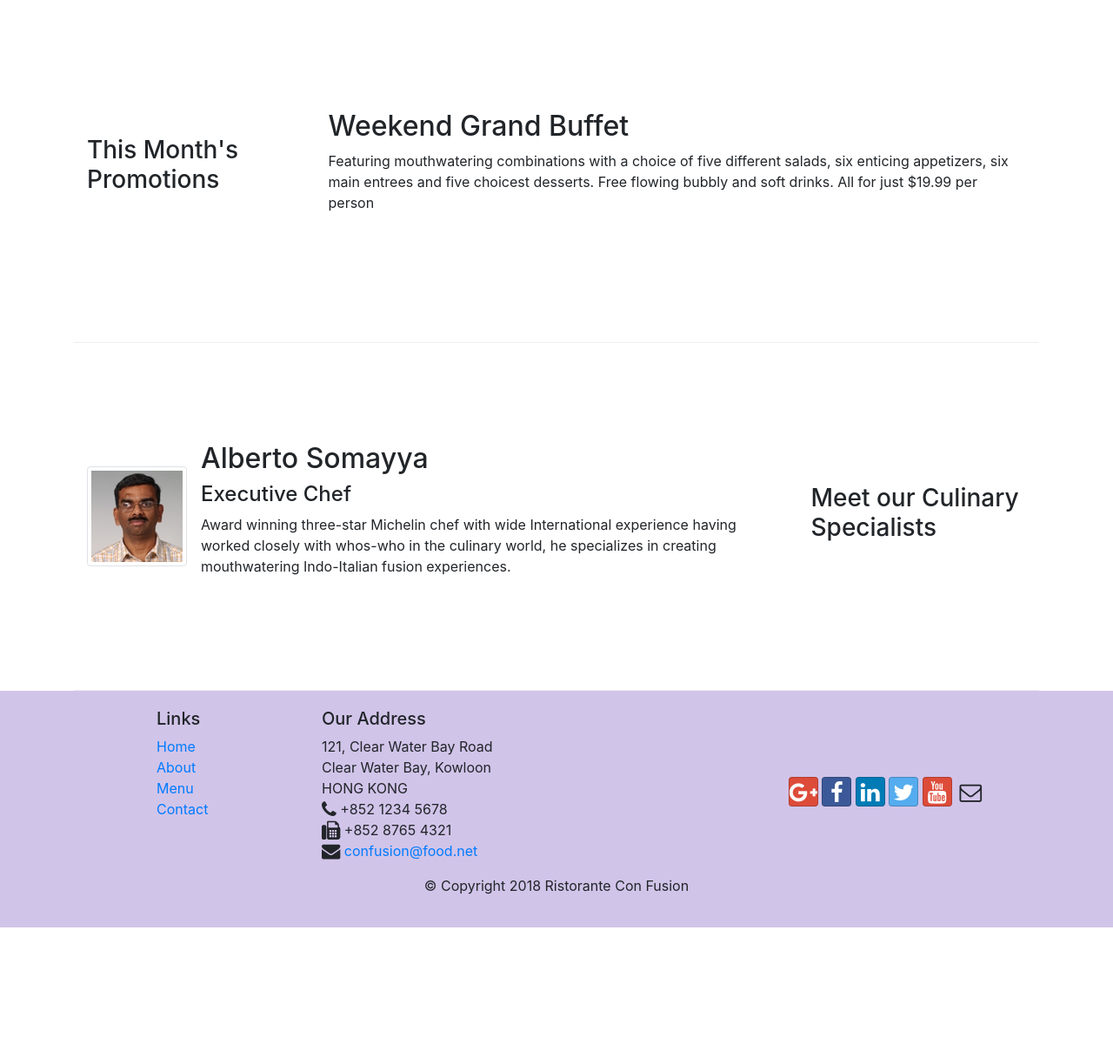
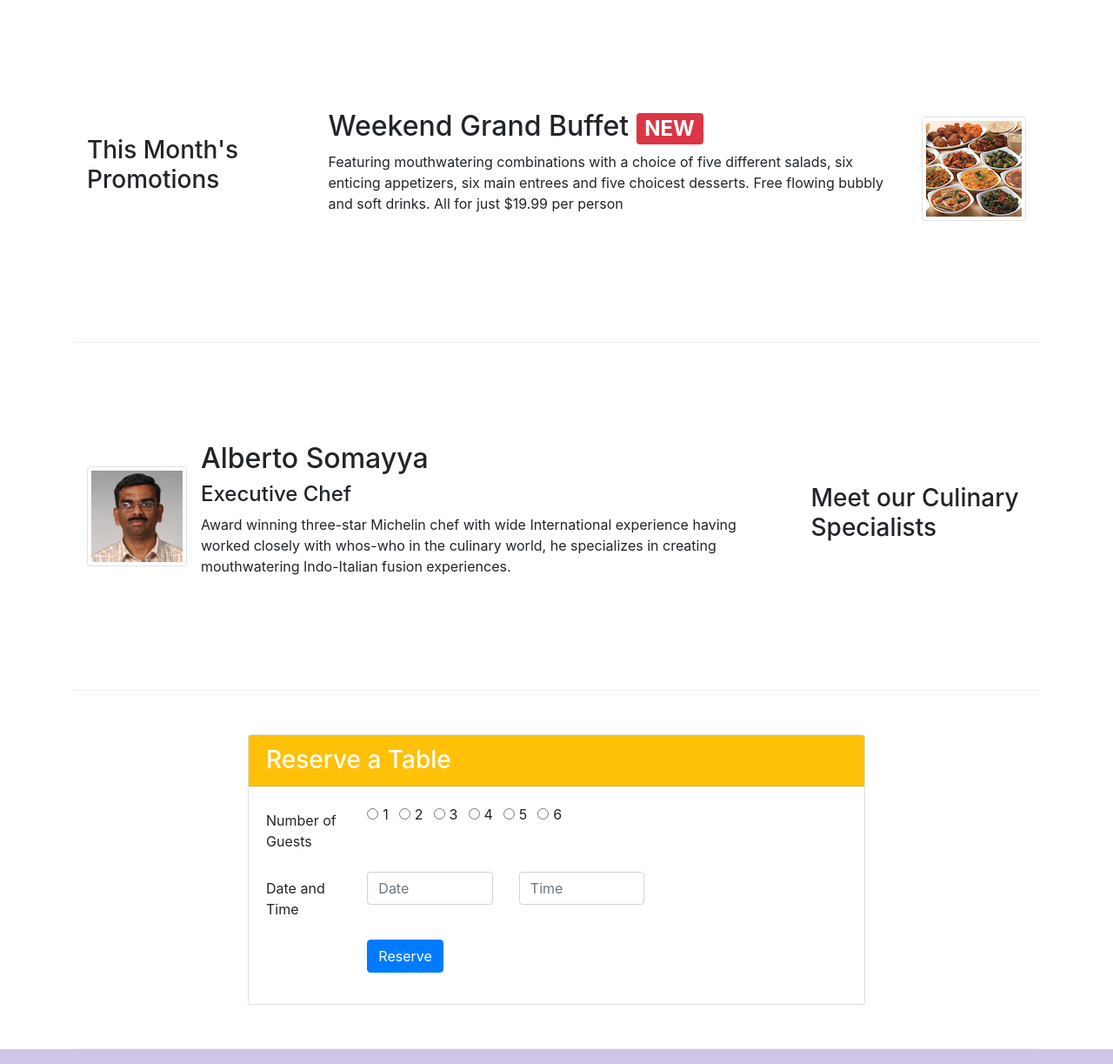
Before and after one commit to moksh98/conFusion, a website: page index.html in a window 1280 px wide. Shown: the part 740-1963 px from the top of the page at 87% size. Before the commit the page ends 1806 px from the top, so only its background shows below. Drawn offline with nearby package versions, Linux system fonts and the light colour scheme.

Commit message:
Assignment 2

```diff
--- a/index.html
+++ b/index.html
@@ -41,8 +41,11 @@
 					<h1>Ristorante con Fusion</h1>
 					<p>We take inspiration from the World's best cuisines, and create a unique fusion experience. Our lipsmacking creations will tickle your culinary senses!</p>
 				</div>
+				<div class="col-12 col-sm-3 align-self-center">
+					<img src="img/logo.png" class="img-fluid">
+				</div>
 				<div class="col-12 col-sm align-self-center">
-					<img src="img/logo.png" class="img-fluid">
+					<a href="#myCard" class="btn btn-warning btn-lg btn-block">Reserve Table</a>
 				</div>
 			</div>
 		</div>
@@ -55,8 +58,8 @@
 			</div>
 			<div class="col col-sm order-sm-first col-md">
 				<div class="media">
-					<img class="d-flex mr-3 img-thumbnail align-selg-center" src="img/uthappizza.png" alt="uthappizza">
-					<div class="medis-body">
+					<img class="d-flex mr-3 img-thumbnail align-self-center" src="img/uthappizza.png" alt="uthappizza">
+					<div class="media-body">
 						<h2 class="mt-0">
 							Uthappizza
 							<span class="badge badge-danger">HOT</span>
@@ -74,8 +77,16 @@
 				<h3>This Month's Promotions</h3>
 			</div>
 			<div class="col col-sm col-md">
-				<h2 class="mt-0">Weekend Grand Buffet</h2>
-				<p class="d-none d-sm-block">Featuring mouthwatering combinations with a choice of five different salads, six enticing appetizers, six main entrees and five choicest desserts. Free flowing bubbly and soft drinks. All for just $19.99 per person </p>
+				<div class="media">
+					<div class="media-body">
+						<h2 class="mt-0">
+							Weekend Grand Buffet
+							<span class="badge badge-danger">NEW</span>
+						</h2>
+						<p class="d-none d-sm-block">Featuring mouthwatering combinations with a choice of five different salads, six enticing appetizers, six main entrees and five choicest desserts. Free flowing bubbly and soft drinks. All for just $19.99 per person </p>
+					</div>
+					<img class="d-flex ml-3 img-thumbnail align-self-center" src="img/buffet.png" alt="buffet">
+				</div>
 			</div>
 		</div>
 
@@ -90,6 +101,51 @@
 						<h2 class="mt-0">Alberto Somayya</h2>
 						<h4>Executive Chef</h4>
 						<p class="d-none d-sm-block">Award winning three-star Michelin chef with wide International experience having worked closely with whos-who in the culinary world, he specializes in creating mouthwatering Indo-Italian fusion experiences. </p>
+					</div>
+				</div>
+			</div>
+		</div>
+
+		<div class="row row-content align-items-center" id="myCard">
+			<div class="col-12 col-sm-8 offset-2">
+				<div class="card">
+					<h3 class="card-header bg-warning text-white">Reserve a Table</h3>
+					<div class="card-body">
+						<form>
+							<div class="form-group row">
+								<label for="noGuests" class="col-sm-2 col-form-label">Number of Guests</label>
+								<div class="col-md-10">
+									<div class="form-check form-check-inline">
+										<input class="form-check-input" type="radio" name="guestno" id="guest1" value="guest1">
+										<label class="form-check-label form-check-inline" for="guest1">1</label>
+										<input class="form-check-input" type="radio" name="guestno" id="guest2" value="guest2">
+										<label class="form-check-label form-check-inline" for="guest2">2</label>
+										<input class="form-check-input" type="radio" name="guestno" id="guest3" value="guest3">
+										<label class="form-check-label form-check-inline" for="guest3">3</label>
+										<input class="form-check-input" type="radio" name="guestno" id="guest4" value="guest4">
+										<label class="form-check-label form-check-inline" for="guest4">4</label>
+										<input class="form-check-input" type="radio" name="guestno" id="guest5" value="guest5">
+										<label class="form-check-label form-check-inline" for="guest5">5</label>
+										<input class="form-check-input" type="radio" name="guestno" id="guest6" value="guest6">
+										<label class="form-check-label form-check-inline" for="guest6">6</label>
+									</div>
+								</div>
+							</div>
+							<div class="form-group row">
+								<label for="datetime" class="col-12 col-md-2 col-form-label">Date and Time</label>
+								<div class="col-5 col-md-3">
+									<input type="text" placeholder="Date" class="form-control" name="date" id="date">
+								</div>
+								<div class="col-7 col-md-3">
+									<input type="text" placeholder="Time" class="form-control" name="time" id="time">
+								</div>
+							</div>
+							<div class="form-group row">
+								<div class="col-12 col-md-10 offset-2">
+									<button type="submit" class="btn btn-primary">Reserve</button>
+								</div>
+							</div>
+						</form>
 					</div>
 				</div>
 			</div>
```
Also changed, not shown: aboutus.html (+1 -3 lines).
